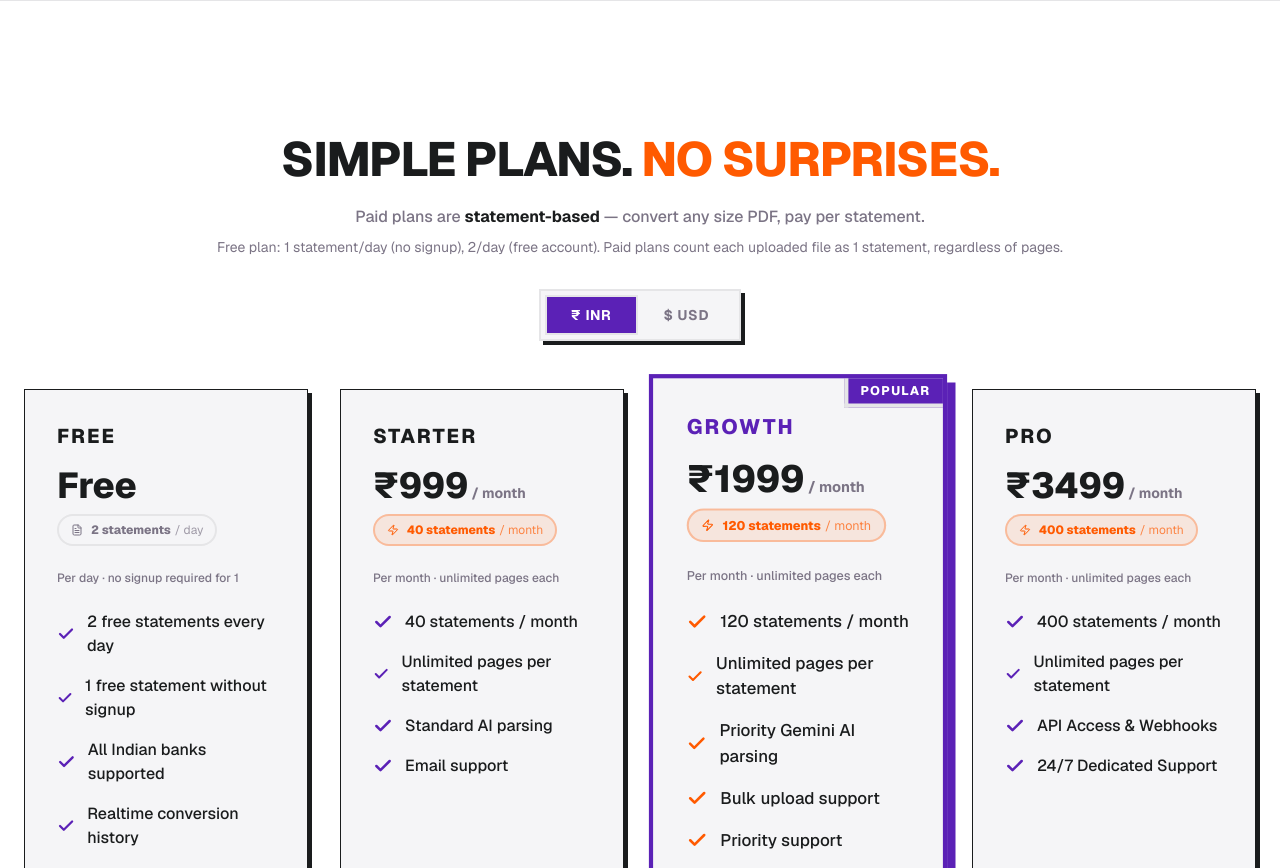
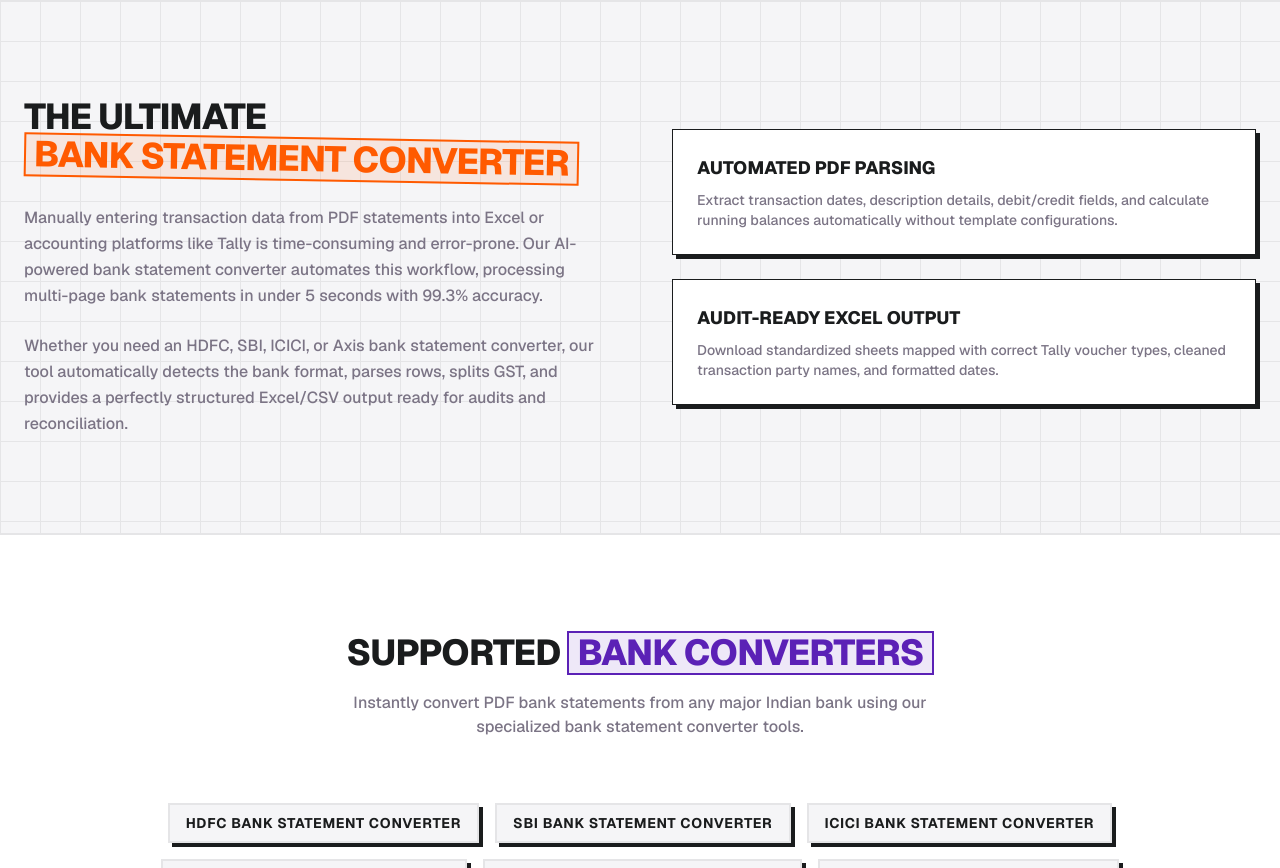
Before and after one commit to Badalu/parsify-landing, a Next.js app: page / in a window 1280 px wide. Shown: the part 4852-5720 px from the top of the page. Built offline with nearby package versions, Linux system fonts and the light colour scheme.

Commit message:
seo: optimize homepage for bank statement converter keyword

```diff
--- a/app/page.tsx
+++ b/app/page.tsx
@@ -388,6 +388,62 @@ export default function HomePage() {
         </div>
       </section>
 
+      {/* ══ 4.6. SEO CONTENT SECTION ══ */}
+      <section className="py-24 border-b-2 border-shadow-color bg-card bg-grid-pattern">
+        <div className="max-w-7xl mx-auto px-6">
+          <div className="grid md:grid-cols-2 gap-16 items-center">
+            <div>
+              <h2 className="text-3xl sm:text-4xl font-black uppercase tracking-tight text-shadow-color font-sans mb-6">
+                The Ultimate <span className="text-secondary bg-secondary/10 px-2 border-2 border-secondary inline-block rotate-1">Bank Statement Converter</span>
+              </h2>
+              <p className="text-muted-foreground font-medium mb-6 leading-relaxed">
+                Manually entering transaction data from PDF statements into Excel or accounting platforms like Tally is time-consuming and error-prone. Our AI-powered bank statement converter automates this workflow, processing multi-page bank statements in under 5 seconds with 99.3% accuracy.
+              </p>
+              <p className="text-muted-foreground font-medium leading-relaxed">
+                Whether you need an HDFC, SBI, ICICI, or Axis bank statement converter, our tool automatically detects the bank format, parses rows, splits GST, and provides a perfectly structured Excel/CSV output ready for audits and reconciliation.
+              </p>
+            </div>
+
+            <div className="space-y-6">
+              <div className="brutal-card p-6 bg-background">
+                <h3 className="text-lg font-black uppercase text-shadow-color mb-2">Automated PDF Parsing</h3>
+                <p className="text-sm text-muted-foreground font-medium">Extract transaction dates, description details, debit/credit fields, and calculate running balances automatically without template configurations.</p>
+              </div>
+              <div className="brutal-card p-6 bg-background">
+                <h3 className="text-lg font-black uppercase text-shadow-color mb-2">Audit-Ready Excel Output</h3>
+                <p className="text-sm text-muted-foreground font-medium">Download standardized sheets mapped with correct Tally voucher types, cleaned transaction party names, and formatted dates.</p>
+              </div>
+            </div>
+          </div>
+        </div>
+      </section>
+
+      {/* ══ 4.8. SUPPORTED BANKS SEO LINKS ══ */}
+      <section className="py-24 border-b-2 border-shadow-color bg-background">
+        <div className="max-w-7xl mx-auto px-6">
+          <div className="text-center mb-16">
+             <h2 className="text-3xl sm:text-4xl font-black uppercase tracking-tight text-shadow-color font-sans mb-4">
+               Supported <span className="text-primary bg-primary/10 px-2 border-2 border-primary inline-block">Bank Converters</span>
+             </h2>
+             <p className="text-muted-foreground font-medium max-w-xl mx-auto">
+               Instantly convert PDF bank statements from any major Indian bank using our specialized bank statement converter tools.
+             </p>
+          </div>
+
+          <div className="flex flex-wrap justify-center gap-4">
+            {BANK_LINKS.map((bank, i) => (
+              <Link
+                key={i}
+                href={`/${bank.slug}`}
+                className="px-4 py-2 border-2 border-shadow-color bg-card font-bold text-sm uppercase tracking-wider hover:-translate-y-0.5 hover:translate-x-0.5 brutal-shadow hover:shadow-[2px_2px_0px_0px_#1a1c1d] transition-all"
+              >
+                {bank.name}
+              </Link>
+            ))}
+          </div>
+        </div>
+      </section>
+
       {/* ══ 5. PRICING ══ */}
       <Pricing DASHBOARD_URL={DASHBOARD_URL} />
       <section id="faq" className="py-32 border-b-2 border-shadow-color bg-card">
```
